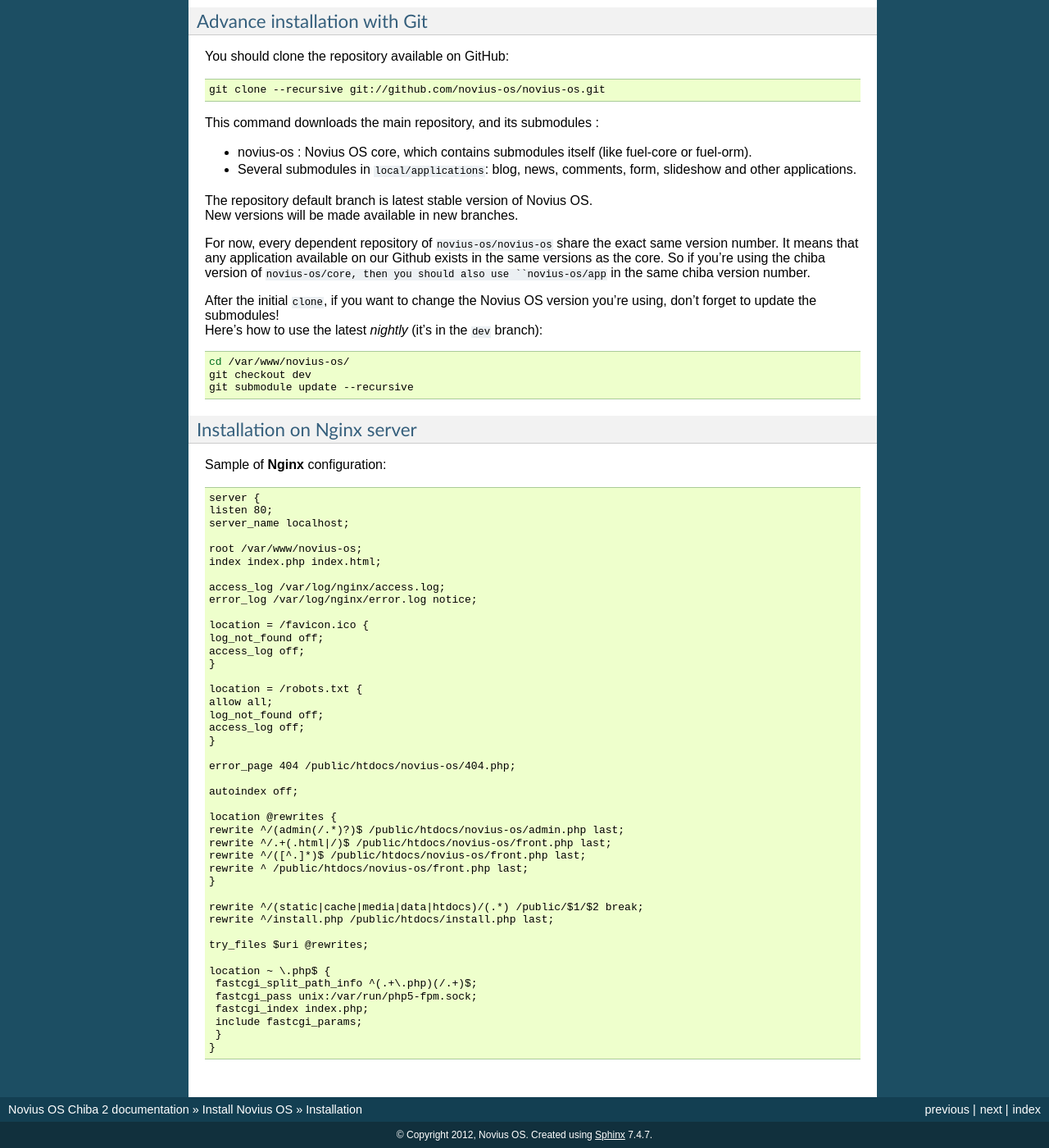
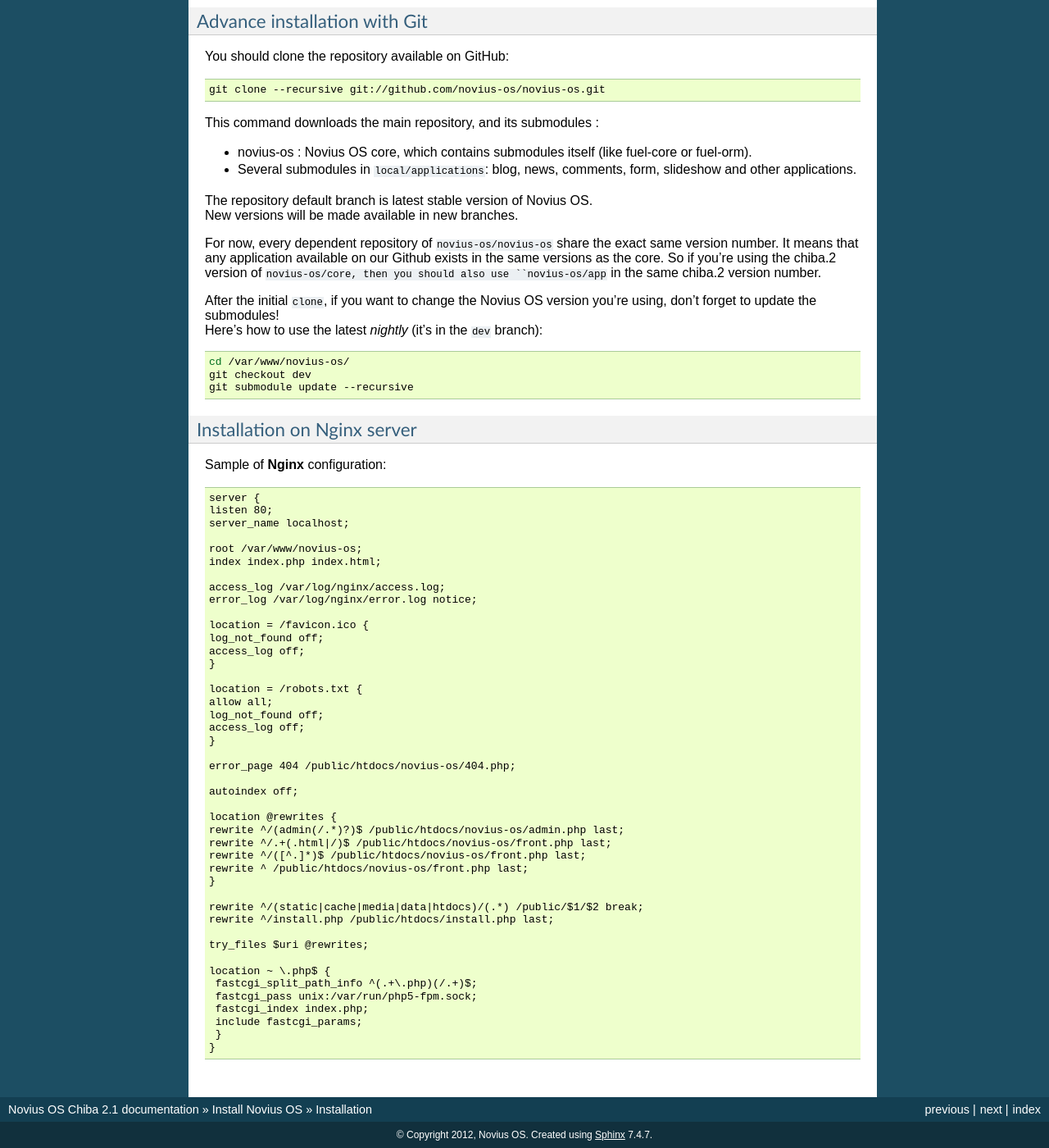
Before and after one commit to Meroje/documentation-en, a Sphinx documentation site: the page built from source/install/install.rst, in a window 1280 px wide and 1400 px high, scrolled down 2284 px. Shown: the whole window at 82% size. Built offline with Sphinx 7.4.7, drawn with Linux system fonts in a browser that asks for light colours; some of the changed text lies outside the part shown.

Commit message:
Version chiba 2.1

```diff
--- a/source/conf.py
+++ b/source/conf.py
@@ -53,9 +53,9 @@
 # built documents.
 #
 # The short X.Y version.
-version = 'chiba'
+version = 'chiba.2'
 # The full version, including alpha/beta/rc tags.
-release = 'Chiba 2'
+release = 'Chiba 2.1'
 
 # The language for content autogenerated by Sphinx. Refer to documentation
 # for a list of supported languages.
--- a/source/install/install.rst
+++ b/source/install/install.rst
@@ -70,7 +70,7 @@
 
 We recommend you follow this procedure when installing Novius OS on shared hosting:
 
-* Download  `novius-os.chiba.2.zip <http://community.novius-os.org/download-novius-os-zip.html>`__.
+* Download  `novius-os.chiba.2.1.zip <http://community.novius-os.org/download-novius-os-zip.html>`__.
 * Unzip the file.
 * Upload (or move) the :file:`novius-os` directory to your server's ``DOCUMENT_ROOT`` (using FTP for instance).
 * Open your browser at http://your.domain/novius-os/ (replace ``novius-os`` with the directory name where Novius OS has been unzipped).
```
